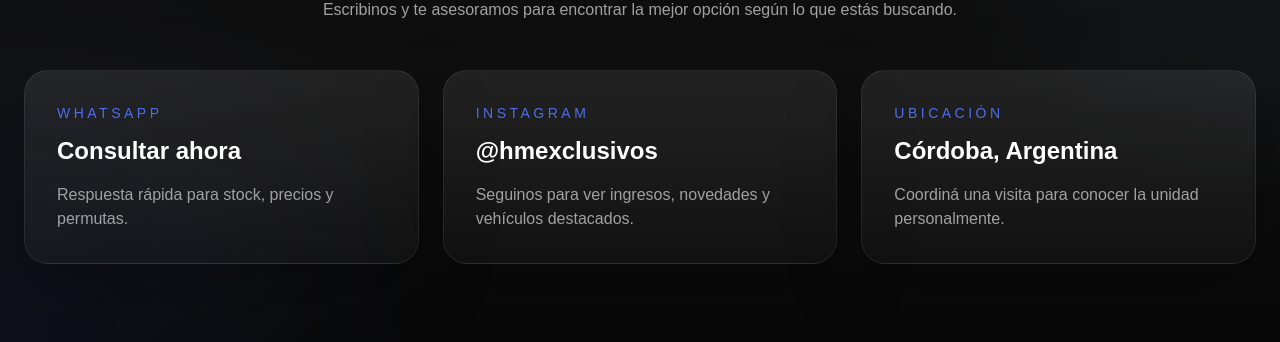
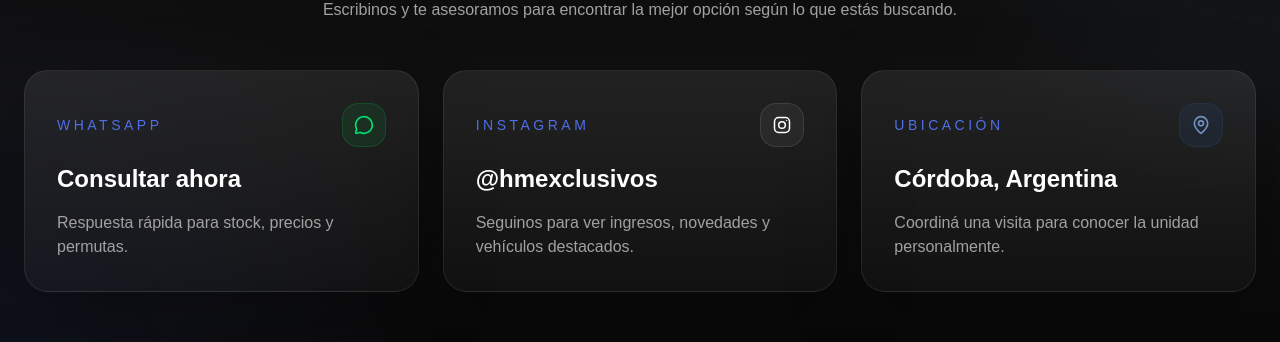
Before and after one commit to ramiro-design/Hmexclusivos, a Next.js app: page / in a window 1280 px wide. Shown: the part 2296-2638 px from the top of the page. Built offline with nearby package versions, Linux system fonts and the light colour scheme; no server answers; the database is empty.

Commit message:
Mejora sección contacto con iconos premium

```diff
--- a/package.json
+++ b/package.json
@@ -11,6 +11,7 @@
   },
   "dependencies": {
     "@supabase/supabase-js": "^2.105.3",
+    "lucide-react": "^1.14.0",
     "next": "16.2.4",
     "next-sitemap": "^4.2.3",
     "react": "19.2.0",
--- a/src/app/HomeContent.tsx
+++ b/src/app/HomeContent.tsx
@@ -5,6 +5,7 @@ import { useSearchParams } from "next/navigation";
 import Navbar from "@/components/Navbar";
 import { supabase } from "@/lib/supabase";
 import { getAutoSlug } from "@/lib/autos";
+import { MapPin, MessageCircle } from "lucide-react";
 
 export default function HomeContent() {
   const searchParams = useSearchParams();
@@ -448,48 +449,99 @@ export default function HomeContent() {
           </div>
 
                     <div className="grid gap-6 md:grid-cols-3">
+            {/* WHATSAPP */}
             <a
               href="https://wa.me/5493572538383"
               target="_blank"
-              className="premium-card rounded-3xl p-8 transition hover:-translate-y-1"
+              className="premium-card rounded-3xl p-8 transition duration-300 hover:-translate-y-1 hover:border-[#284973]"
             >
-              <p className="mb-3 text-sm uppercase tracking-[0.25em] text-[#4f6fe8]">
+              <div className="mb-4 flex items-center justify-between">
+                <p className="text-sm uppercase tracking-[0.25em] text-[#4f6fe8]">
                   WhatsApp
                 </p>
 
-              <h3 className="text-2xl font-bold">Consultar ahora</h3>
+                <div className="flex h-11 w-11 items-center justify-center rounded-2xl border border-green-500/20 bg-green-500/10">
+                  <MessageCircle className="h-5 w-5 text-green-400" />
+                </div>
+              </div>
+
+              <h3 className="text-2xl font-bold">
+                Consultar ahora
+              </h3>
 
               <p className="mt-4 text-neutral-400">
                 Respuesta rápida para stock, precios y permutas.
               </p>
             </a>
 
+            {/* INSTAGRAM */}
             <a
               href="https://www.instagram.com/hmexclusivos"
               target="_blank"
-              className="premium-card rounded-3xl p-8 transition hover:-translate-y-1"
+              className="premium-card rounded-3xl p-8 transition duration-300 hover:-translate-y-1 hover:border-[#284973]"
             >
-              <p className="mb-3 text-sm uppercase tracking-[0.25em] text-[#4f6fe8]">
+              <div className="mb-4 flex items-center justify-between">
+                <p className="text-sm uppercase tracking-[0.25em] text-[#4f6fe8]">
                   Instagram
                 </p>
 
-              <h3 className="text-2xl font-bold">@hmexclusivos</h3>
+                <div className="flex h-11 w-11 items-center justify-center rounded-2xl border border-white/10 bg-white/5">
+                  <svg
+                    viewBox="0 0 24 24"
+                    className="h-5 w-5 text-white"
+                    fill="none"
+                    stroke="currentColor"
+                    strokeWidth="1.8"
+                    strokeLinecap="round"
+                    strokeLinejoin="round"
+                  >
+                    <rect
+                      x="3"
+                      y="3"
+                      width="18"
+                      height="18"
+                      rx="5"
+                    />
+                    <circle cx="12" cy="12" r="4" />
+                    <circle
+                      cx="17.5"
+                      cy="6.5"
+                      r="0.8"
+                      fill="currentColor"
+                      stroke="none"
+                    />
+                  </svg>
+                </div>
+              </div>
+
+              <h3 className="text-2xl font-bold">
+                @hmexclusivos
+              </h3>
 
               <p className="mt-4 text-neutral-400">
                 Seguinos para ver ingresos, novedades y vehículos destacados.
               </p>
             </a>
 
+            {/* UBICACION */}
             <a
               href="https://maps.google.com"
               target="_blank"
-              className="premium-card rounded-3xl p-8 transition hover:-translate-y-1"
+              className="premium-card rounded-3xl p-8 transition duration-300 hover:-translate-y-1 hover:border-[#284973]"
             >
-              <p className="mb-3 text-sm uppercase tracking-[0.25em] text-[#4f6fe8]">
+              <div className="mb-4 flex items-center justify-between">
+                <p className="text-sm uppercase tracking-[0.25em] text-[#4f6fe8]">
                   Ubicación
                 </p>
 
-              <h3 className="text-2xl font-bold">Córdoba, Argentina</h3>
+                <div className="flex h-11 w-11 items-center justify-center rounded-2xl border border-[#284973]/30 bg-[#284973]/20">
+                  <MapPin className="h-5 w-5 text-[#6f8fbd]" />
+                </div>
+              </div>
+
+              <h3 className="text-2xl font-bold">
+                Córdoba, Argentina
+              </h3>
 
               <p className="mt-4 text-neutral-400">
                 Coordiná una visita para conocer la unidad personalmente.
```
Also changed, not shown: 1 other file (tests, documents, lock files or other folders). Lines whose indentation alone changed are shown as unchanged.
